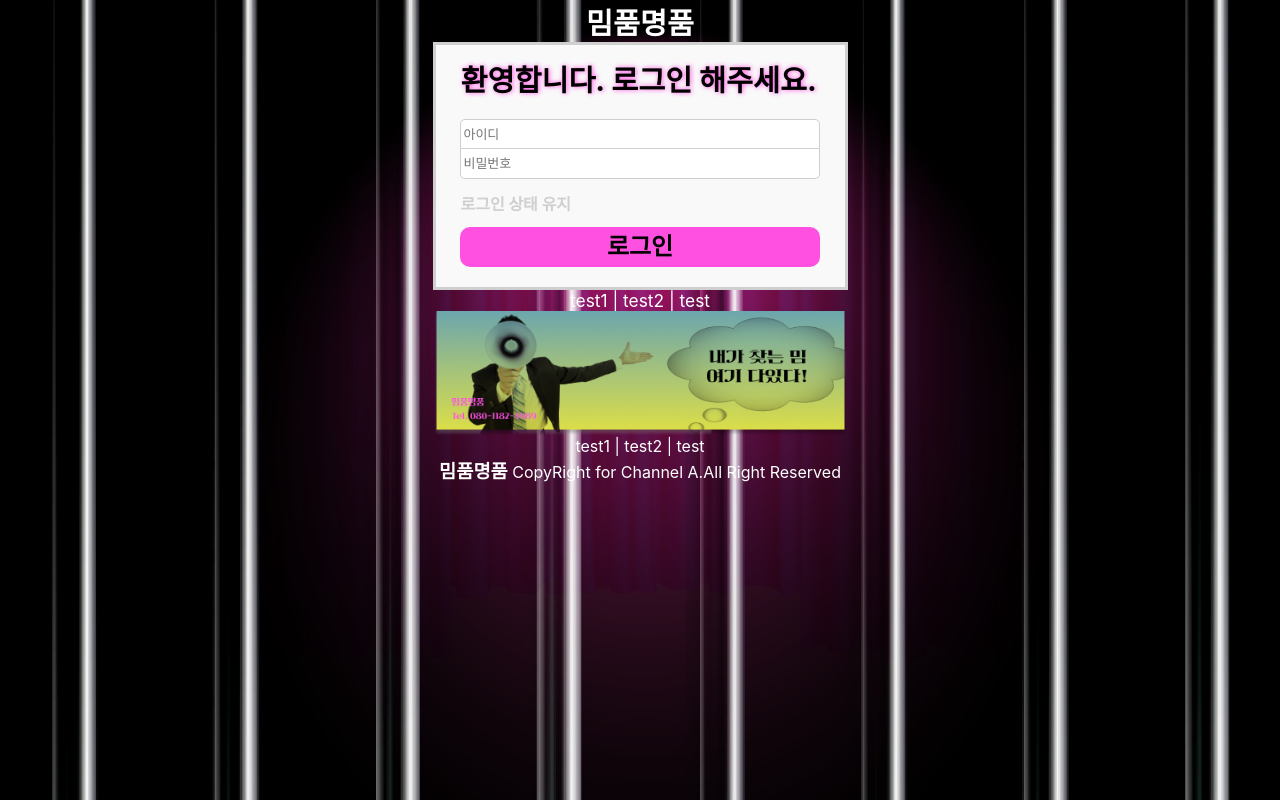
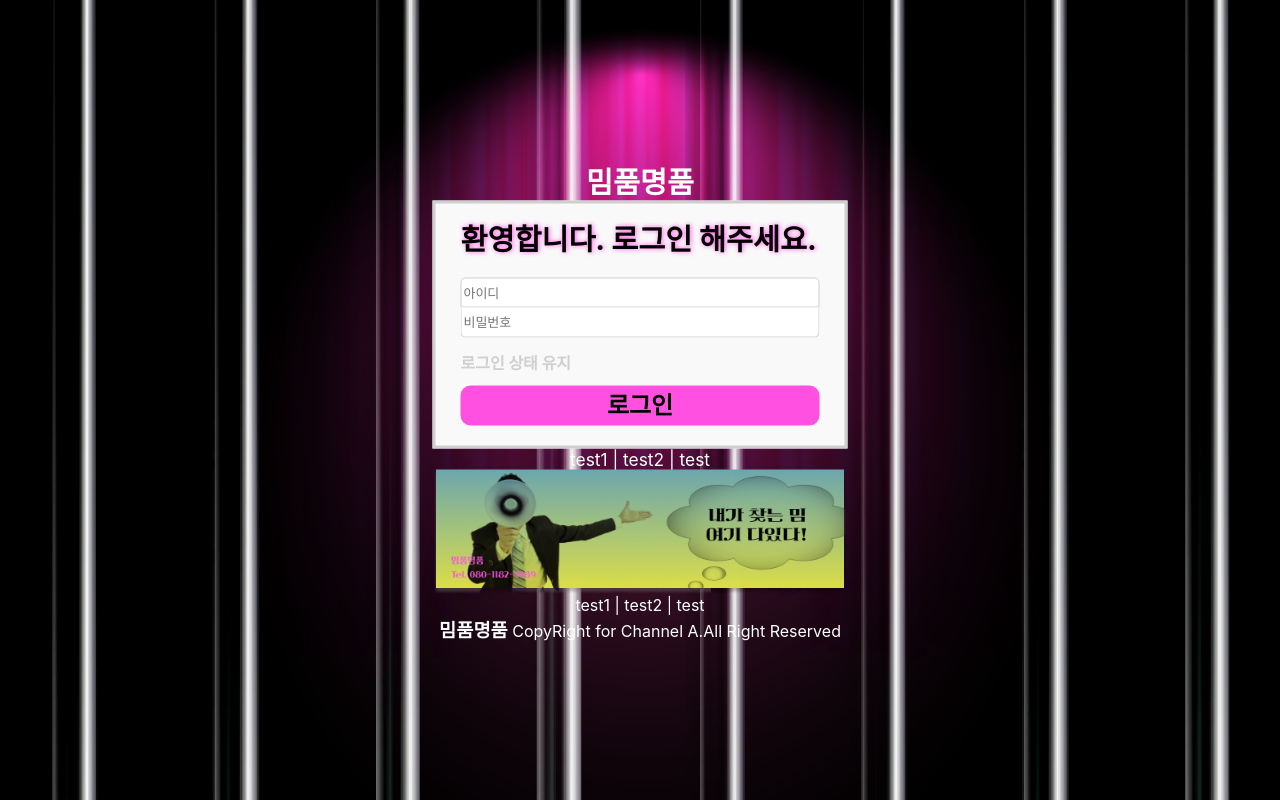
Before and after one commit to HugoParkk/meme-discussion, a React (Create React App) app: page / in a window 1280 px wide. Built offline with nearby package versions, Linux system fonts and the light colour scheme.

Commit message:
[0531] login page center

```diff
--- a/src/pages/Login.js
+++ b/src/pages/Login.js
@@ -23,15 +23,24 @@ function Login() {
   return (
     <div>
       <StyledImg src={back} />
+      <StyledDiv>
         <Title />
         <FormBox />
         <TextGroup data={bigArr} />
         <LoginBanner src={Group} />
         <TextGroup data={smallArr} />
         <CopyRight />
+      </StyledDiv>
     </div>
   );
 }
+
+const StyledDiv = styled.div`
+  position: absolute;
+  top: 50%;
+  left: 50%;
+  transform: translate(-50%, -50%);
+`
 
 const StyledImg = styled.img`
   width: 100%;
```
Lines whose indentation alone changed are shown as unchanged.
